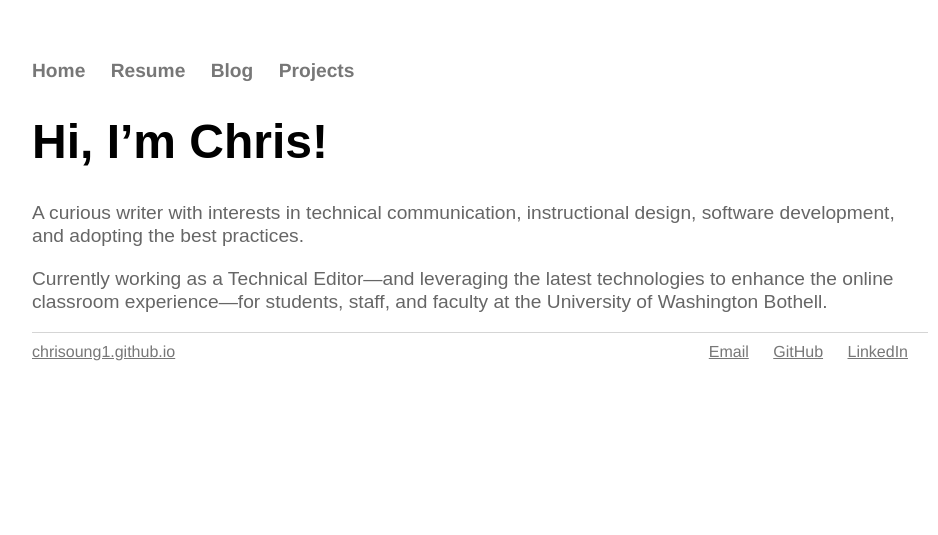
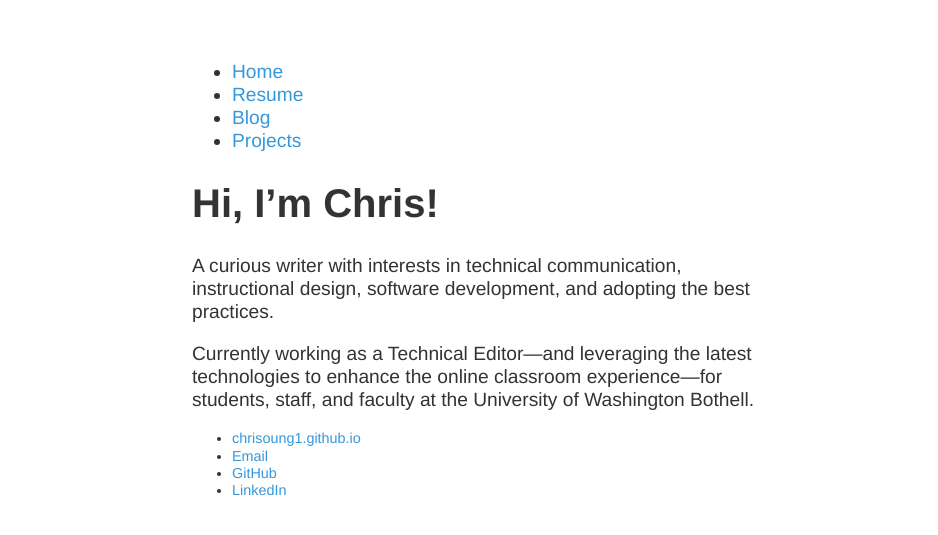
Before and after one commit to chriso23/chriso23.github.io, a Jekyll site: the page built from index.md, in a window 1280 px wide. Shown: the top 535 px of the page, without its empty margins (160-1098 px from the left). Built offline with Jekyll 4.4.1, drawn with Linux system fonts in a browser that asks for light colours.

Commit message:
Update main.css
Author: Chris
Date: September 19, 2018

```diff
--- a/css/main.css
+++ b/css/main.css
@@ -1,131 +1,42 @@
+
 body {
     margin: 60px auto;
-            width: 70%;
-        }
-
-        img {
-          width: 100%;
+    width: 45%;
+    color: #333;
+    font-family: "Helvetica Neue", Helvetica, Arial, sans-serif;
+    font-weight: 300;
+    font-size: 16px;
+    line-height: 1.2;
 }
 
 p {
-          font-family: "Arial", "Helvetica", "Verdana";
-          font-size:1.2em;
-          line-height: 1.2em;
-          color: #666;
-        }
-
-        h1,
-        h2,
-        h3,
-        h4 {
-            font-family: "Arial", "Helvetica", "Verdana";
-            font-weight: bold;
+  font-size: 120%;
 }
 
 h1 {
-            font-size: 3em;
+  font-size: 250%;
 }
 
 h2 {
-            font-size: 2.7em;
+  font-size: 200%;
 }
 
 h3 {
-            font-size: 2.3em;
+  font-size: 150%;
 }
 
-        h4 {
-            font-size: 1.9em;
+ul, ol {
+    font-size: 120%;
 }
 
-        nav ul,
-        footer ul {
-            font-family: 'Helvetica', 'Arial', 'Verdana';
-            padding: 0px;
-            list-style: none;
-            margin: 10px auto;
+a {
+    text-decoration: none;
+    color: #3498DB;
+}
+a:hover {
+    text-decoration: underline;
 }
 
-        nav ul li,
-        footer ul li {
-            display: inline-block;
-            margin-right: 20px;
+footer {
+    font-size: 75%;
 }
-
-        nav ul li a,
-        footer ul li a {
-            color: #777;
-        }
-
-        /* nav and footer **/
-
-        nav {
-            font-size: 1.2em;
-            font-weight: bold;
-
-        }
-
-        nav a {
-          text-decoration:none;
-        }
-
-
-
-        footer {
-            border-top: 1px solid #d5d5d5;
-        }
-
-        footer ul .contacts {
-            font-size: 1em;
-            float: right;
-            font-weight: 500;
-
-        }
-
-        footer ul .website li {
-            font-size: 1em;
-            float: left;
-            text-decoration: none;
-
-        }
-
-        /* Blog */
-
-        ul.posts {
-            margin: 20px auto 40px;
-            font-size: 1.2em;
-        }
-
-        ul.posts li {
-            list-style: none;
-        }
-
-        /* Resume */
-
-        .resume {
-                margin: 0px 0px 60px;
-        }
-
-        .resume h5 {
-                font-size: 2em;
-                font-weight: bold;
-                font-family: "Arial", "Helvetica", "Verdana";
-       }
-
-        .resume address,
-        .resume .download {
-                font-family: 'Helvetica', 'Arial', 'Sans-Serif';
-                line-height: 1em;
-        }
-
-        .resume address,
-        .resume p {
-        font-size: 1em;
-        line-height: 1.2em;
-        }
-
-        .resume .download {
-          float: right;
-          font-size: 1em;
-          text-transform: uppercase;
-        }
```
Lines whose indentation alone changed are shown as unchanged.
